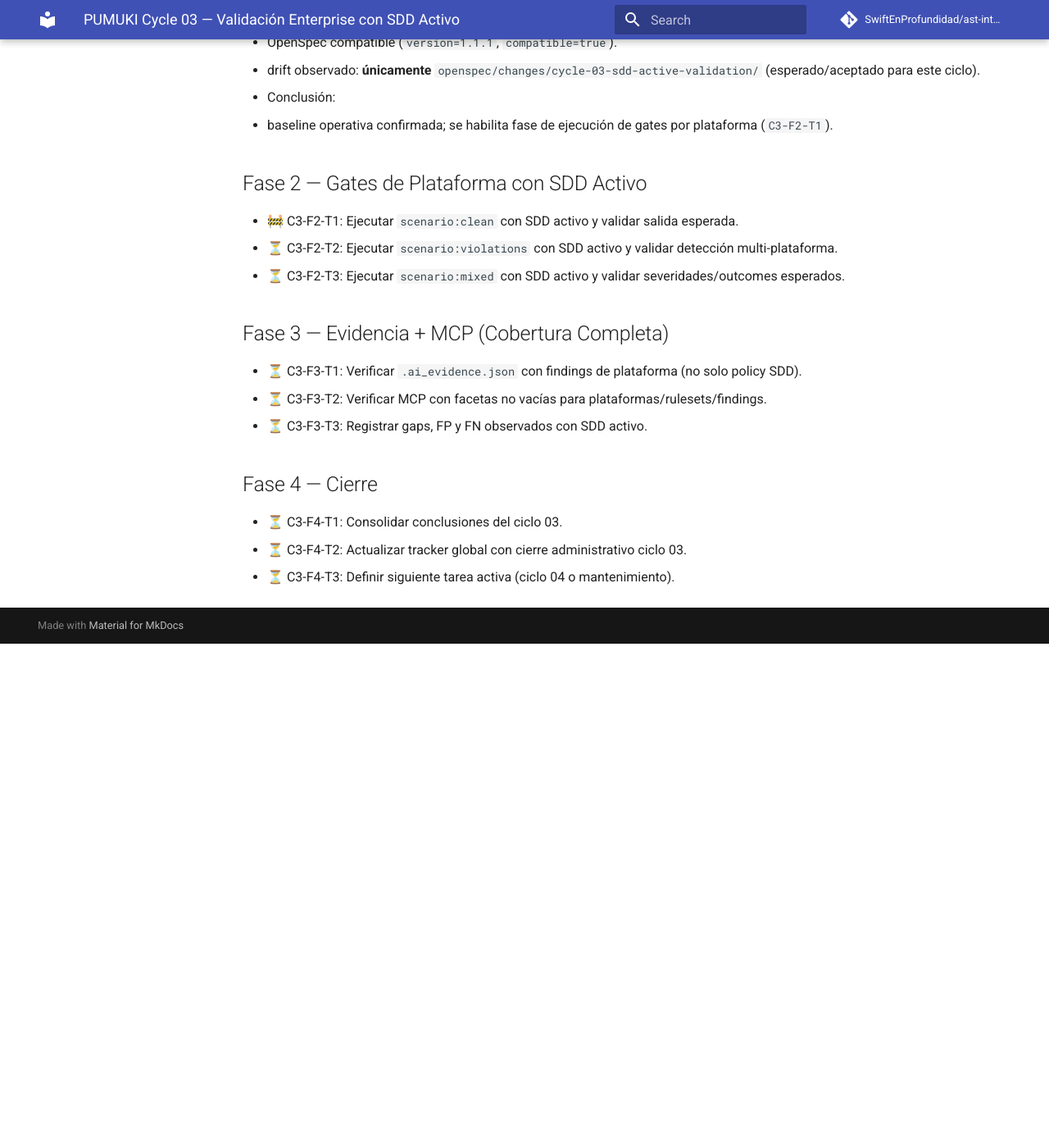
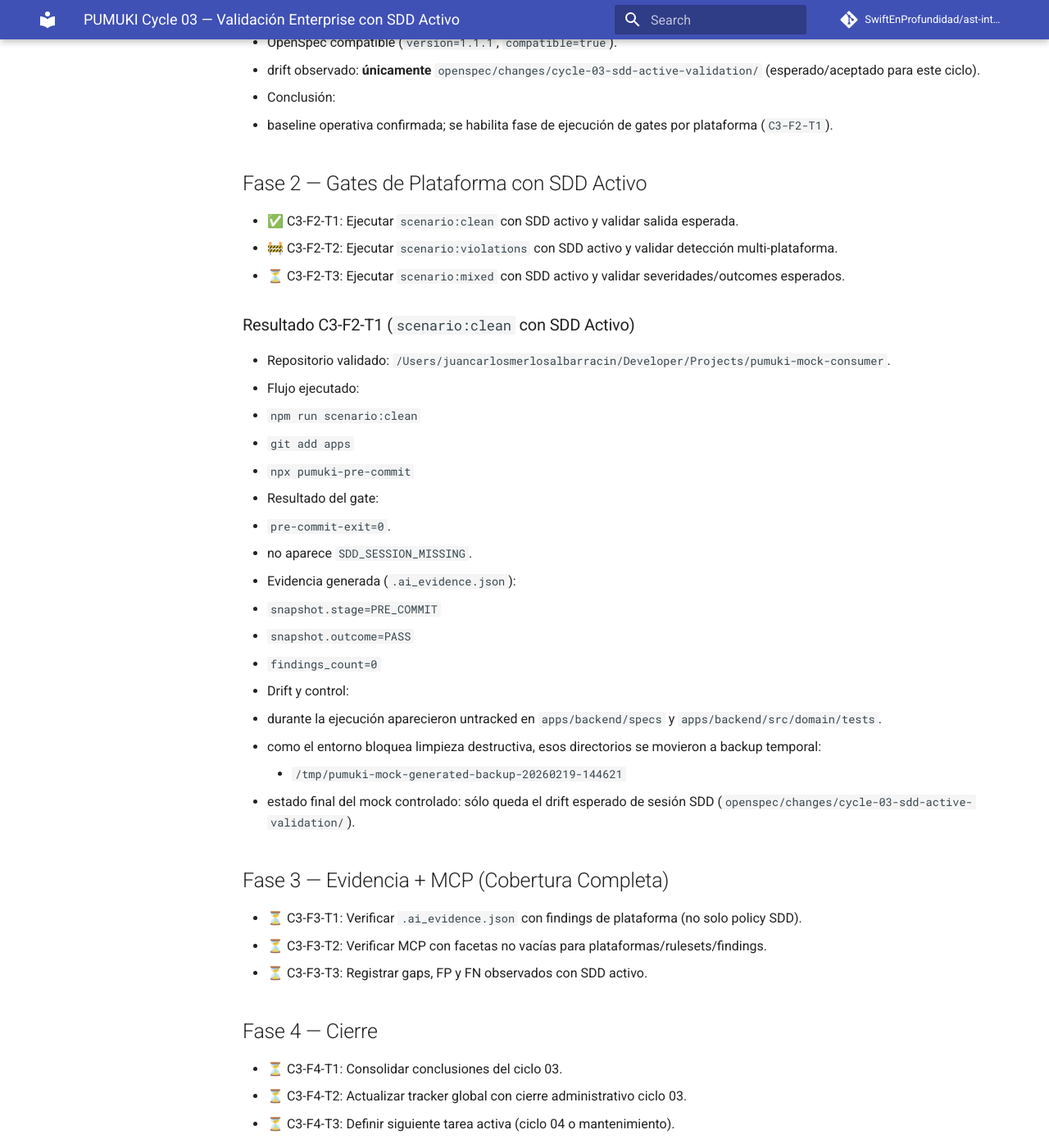
Before and after one commit to SwiftEnProfundidad/ast-intelligence-hooks, an MkDocs documentation site: the page built from docs/PUMUKI_CYCLE_03_SDD_ACTIVE_VALIDATION.md, in a window 1280 px wide and 1400 px high, scrolled down 3500 px. Shown: the whole window at 82% size. Built offline with MkDocs 1.6.1 and Material for MkDocs 9.7.7, drawn with Linux system fonts in a browser that asks for light colours; comment, search, counter and statistics services are not loaded; before the commit the page ends 4285 px from its top, so only the background shows below that.

Commit message:
docs(cycle-03): complete C3-F2-T1 and advance to C3-F2-T2

```diff
--- a/docs/PUMUKI_CYCLE_03_SDD_ACTIVE_VALIDATION.md
+++ b/docs/PUMUKI_CYCLE_03_SDD_ACTIVE_VALIDATION.md
@@ -99,9 +99,28 @@ Ejecutar un ciclo completo y finito de validación en mock consumer con sesión
   - baseline operativa confirmada; se habilita fase de ejecución de gates por plataforma (`C3-F2-T1`).
 
 ## Fase 2 — Gates de Plataforma con SDD Activo
-- 🚧 C3-F2-T1: Ejecutar `scenario:clean` con SDD activo y validar salida esperada.
-- ⏳ C3-F2-T2: Ejecutar `scenario:violations` con SDD activo y validar detección multi-plataforma.
+- ✅ C3-F2-T1: Ejecutar `scenario:clean` con SDD activo y validar salida esperada.
+- 🚧 C3-F2-T2: Ejecutar `scenario:violations` con SDD activo y validar detección multi-plataforma.
 - ⏳ C3-F2-T3: Ejecutar `scenario:mixed` con SDD activo y validar severidades/outcomes esperados.
+
+### Resultado C3-F2-T1 (`scenario:clean` con SDD Activo)
+- Repositorio validado: `/Users/juancarlosmerlosalbarracin/Developer/Projects/pumuki-mock-consumer`.
+- Flujo ejecutado:
+  - `npm run scenario:clean`
+  - `git add apps`
+  - `npx pumuki-pre-commit`
+- Resultado del gate:
+  - `pre-commit-exit=0`.
+  - no aparece `SDD_SESSION_MISSING`.
+- Evidencia generada (`.ai_evidence.json`):
+  - `snapshot.stage=PRE_COMMIT`
+  - `snapshot.outcome=PASS`
+  - `findings_count=0`
+- Drift y control:
+  - durante la ejecución aparecieron untracked en `apps/backend/specs` y `apps/backend/src/domain/tests`.
+  - como el entorno bloquea limpieza destructiva, esos directorios se movieron a backup temporal:
+    - `/tmp/pumuki-mock-generated-backup-20260219-144621`
+  - estado final del mock controlado: sólo queda el drift esperado de sesión SDD (`openspec/changes/cycle-03-sdd-active-validation/`).
 
 ## Fase 3 — Evidencia + MCP (Cobertura Completa)
 - ⏳ C3-F3-T1: Verificar `.ai_evidence.json` con findings de plataforma (no solo policy SDD).
```
Also changed, not shown: docs/REFRACTOR_PROGRESS.md (+2 -1 lines).
